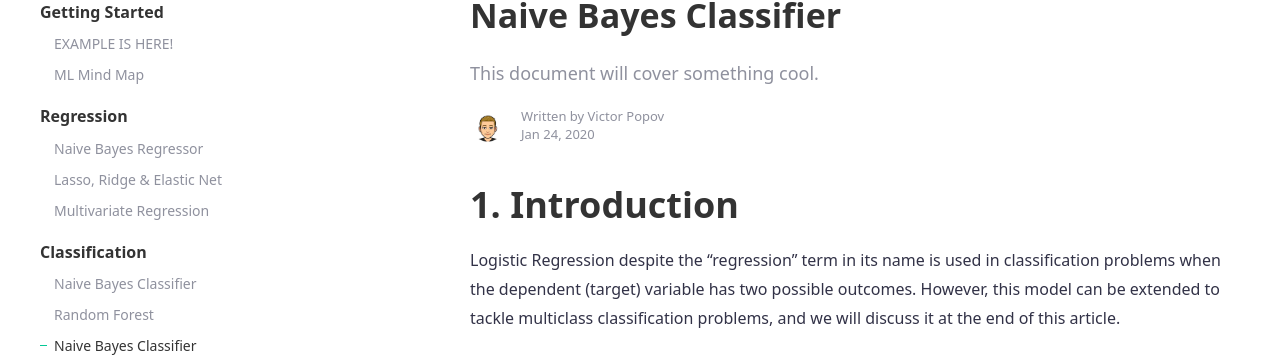
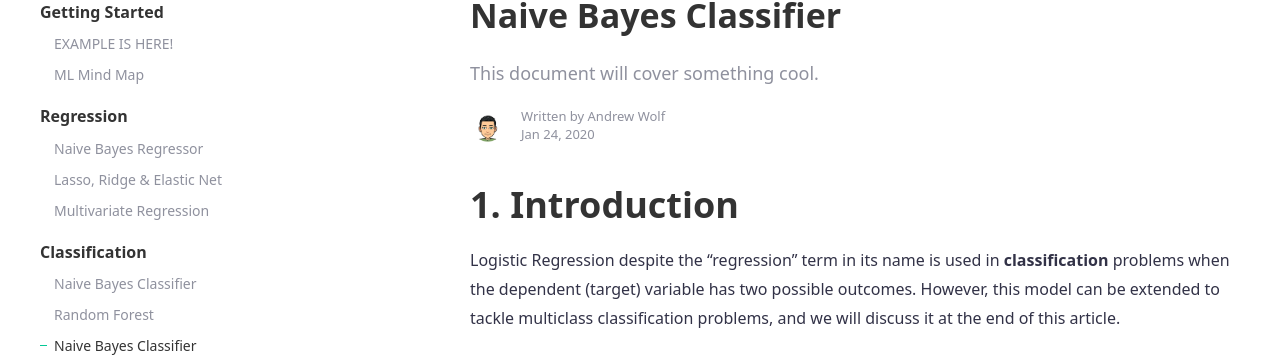
Before and after one commit to the-learning-machine/ml-book.com, a Jekyll site: the page built from _docs/cl_lr.md, in a window 1280 px wide and 1400 px high. Shown: the part 148-507 px from the top of the window. Built offline with Jekyll 4.4.1, drawn with Linux system fonts in a browser that asks for light colours; formulas are drawn with MathJax 3; some of the changed text lies outside the part shown.

Commit message:
restructuring

```diff
--- a/_docs/cl_lr.md
+++ b/_docs/cl_lr.md
@@ -1,13 +1,13 @@
 ---
 title: Naive Bayes Classifier
 subtitle: This document will cover something cool.
-author: victor
-tags: [featured]
+author: andrew
+tags: [naive]
 permalink:
 ---
 # 1. Introduction
 
-Logistic Regression despite the "regression" term in its name is used in classification problems when the dependent (target) variable has two possible outcomes. However, this model can be extended to tackle multiclass classification problems, and we will discuss it at the end of this article.
+Logistic Regression despite the "regression" term in its name is used in **classification** problems when the dependent (target) variable has two possible outcomes. However, this model can be extended to tackle multiclass classification problems, and we will discuss it at the end of this article.
 
 # 2. Key Terms
 
@@ -18,7 +18,7 @@
 $$
 
 
-<img src="/uploads/doc/classification/lr_odd.png" height="400" width="400">
+<img src="/uploads/doc/classification/lr_odd.png" align="middle" height="400" width="400">
 
 
 As you can see from formula (1), $$odds(p) \in [0 ; \infty]$$ given that $$p \in [0;1]$$.
@@ -30,10 +30,10 @@
 logit(p)=log(odds(p))=log(\frac{p}{1-p})\quad(2)
 $$
 
-<img src="/uploads/doc/classification/lr_logit.png" height="400" width="400">
+<img src="/uploads/doc/classification/lr_logit.png" align="middle" height="400" width="400">
 
 We can achieve the required properties by reflecting the logit function about the line y=x. This transformation can be performed
-by calculating the inverse of expression (2) which is called a logistic function:
+by calculating the inverse of expression (2) which is called a **logistic function**:
 
 $$
 logistic(y)=logit(p)^{-1}
@@ -53,7 +53,7 @@
 logistic(y)=\frac{1}{1+e^{-y}}\quad(3)
 $$
 
-<img src="/uploads/doc/classification/lr_logistic.png" height="400" width="400">
+<img src="/uploads/doc/classification/lr_logistic.png" align="middle" height="400" width="400">
 
 # Model Training
 
@@ -159,7 +159,7 @@
 
 By default the threshold is set up to 0.5, but you can adjust it based on your needs (usually based on the True Positive Rate and False Positive Rate trade-off).
 
-<img src="/uploads/doc/classification/lr_pic1.png" height="400" width="400">
+<img src="/uploads/doc/classification/lr_pic1.png" align="middle" height="400" width="400">
 
 # 5. Regularization
 
@@ -195,6 +195,6 @@
 
 Logistic regression can be generalized to handle problems with more than two possible outcomes. The most popular approach is called "One-vs-Rest" logistic regression where we split our multinomial problem with M classes into M binary classification problems (see Figure 5).
 
-<img src="/uploads/doc/classification/lr_1vsall.png" height="400" width="400">
+<img src="/uploads/doc/classification/lr_1vsall.png" align="middle" height="400" width="400">
 
 In this case we generate different coefficients $$\theta$$ for each binary classification problem (basically we train M separate Logistic Regression models). When we have to classify a new observation, we calculate the probabilities of the data belonging to each class (which are the outputs of our models) and select the class that has the highest probability.
```
